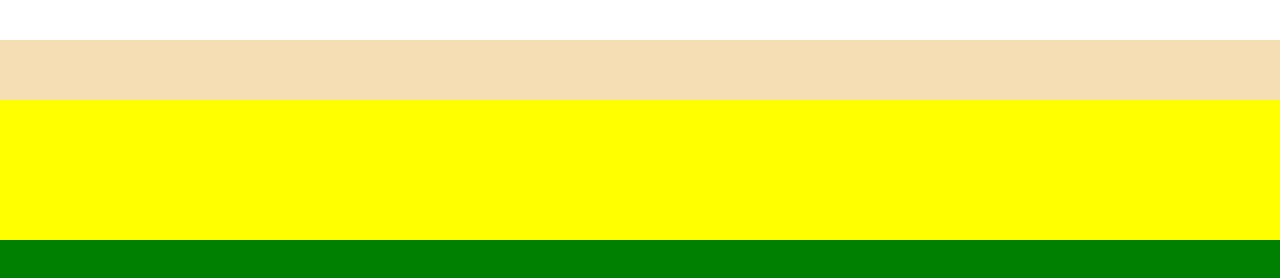
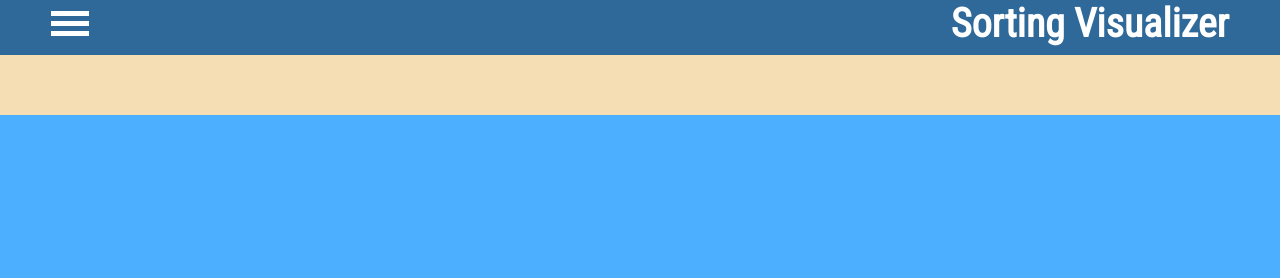
Before and after one commit to harsh01010/sorting-algorithm-visualizer, a plain HTML site: page index.html in a window 1280 px wide. Drawn offline with Linux system fonts and the light colour scheme.

Commit message:
updated the stylesheet

```diff
--- a/index.html
+++ b/index.html
@@ -11,7 +11,12 @@
     <div class="container">
         <div class="top">
 
-        <nav></nav>
+        <nav>
+            <ul>
+                <li class="ham"></li>
+                <li><h1 class="nav-head">Sorting Visualizer</h2></li>
+            </ul>
+        </nav>
         <div class="controls">
 
         </div>
--- a/style.css
+++ b/style.css
@@ -1,4 +1,7 @@
 @import url('https://fonts.googleapis.com/css2?family=Roboto+Condensed&display=swap');
+
+  @import url('https://fonts.googleapis.com/css2?family=Poppins&display=swap');
+
 *{
     margin: 0;
     padding: 0;
@@ -24,10 +27,16 @@ a{
     display: inline-block;
 }
 :root{
-    --primary-text-color:#183b56;
-    --seconday-text-color:#577592;
+
 }
 
+h1{
+    font-size: 2.5rem;
+}
+body{
+   background-color: rgba(57, 167, 255, 0.9);
+   color: white;
+}
 /*******************************************************************/
 .container{
     min-height: 100vh;
@@ -35,10 +44,10 @@ a{
     flex-direction: column;
     justify-content: center;
 
-    background-color: red;
+    /* background-color: red; */
 }
 .top{
-    background-color: yellow;
+    /* background-color: yellow; */
     height: 30vh;
     display: flex;
     flex-direction: column;
@@ -46,15 +55,103 @@ a{
 }
 
 .bottom{
-    background-color: green;
+    /* background-color: green; */
     height: 70vh;
 }
+/****************************************************************************/
 
 nav{
-    background-color: white;
-    height: 40px;
+    background-color: rgba(0, 0, 0, 0.4);
+    height: 55px;
+
 }
+nav>ul{
+    list-style-type: none;
+    display: flex;
+    align-items: center;
+    justify-content: space-between;
+    padding-left: 4vw;
+    padding-right: 4vw;
+}
+/***************************************************************************/
+
+.ham{
+
+   width:38px;
+   height:5px;
+   background-color: #fff;
+   position: relative;
+   cursor: pointer;
+   transition: all  1.5s
+}
+.ham::before,
+.ham::after {
+    content: '';
+    display: block;
+    width: 100%; /* Set the width to 100% */
+    height: 5px; /* Set the height */
+    background-color: #fff;
+    position: absolute;
+}
+.ham::before {
+    top: -10px;
+}
+.ham::after {
+    bottom: -10px;
+}
+.ham:active{
+    transform: scale3d(1.2,1.2,1.2);
+}
+
+
+
+
+
+
+
+
+
+
+
+
+
+
+
+
+
 .controls{
     background-color: wheat;
     height: 60px;
 }
+
+
+
+
+
+
+
+@media screen and (max-width: 768px) {
+    nav>ul{
+        padding-top: 1.5vh;
+        padding-left: 2vw;
+        padding-right: 2vw;
+
+    }
+    .nav-head{
+        font-size: 1.8rem;
+    }
+  }
+  @media screen and (max-width: 340px) {
+      nav{
+        height: 110px;
+    }
+    nav>ul{
+        flex-direction: column;
+
+    }
+    .ham{
+        margin-top: 12px;}
+        .nav-head{
+            margin-top: 20px;
+        }
+    }
```
